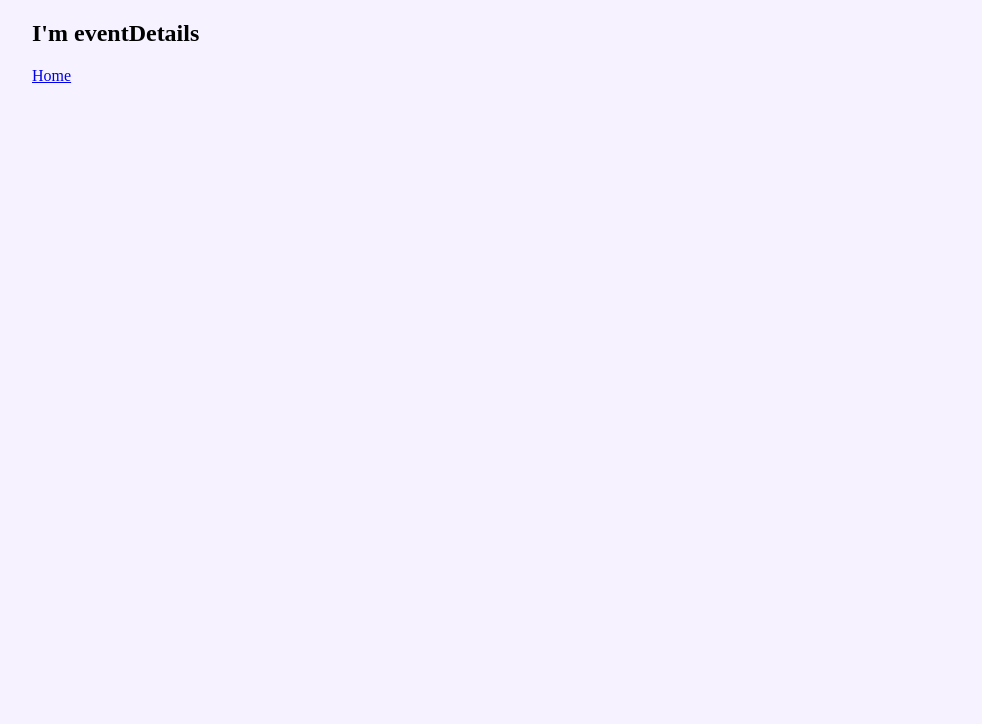
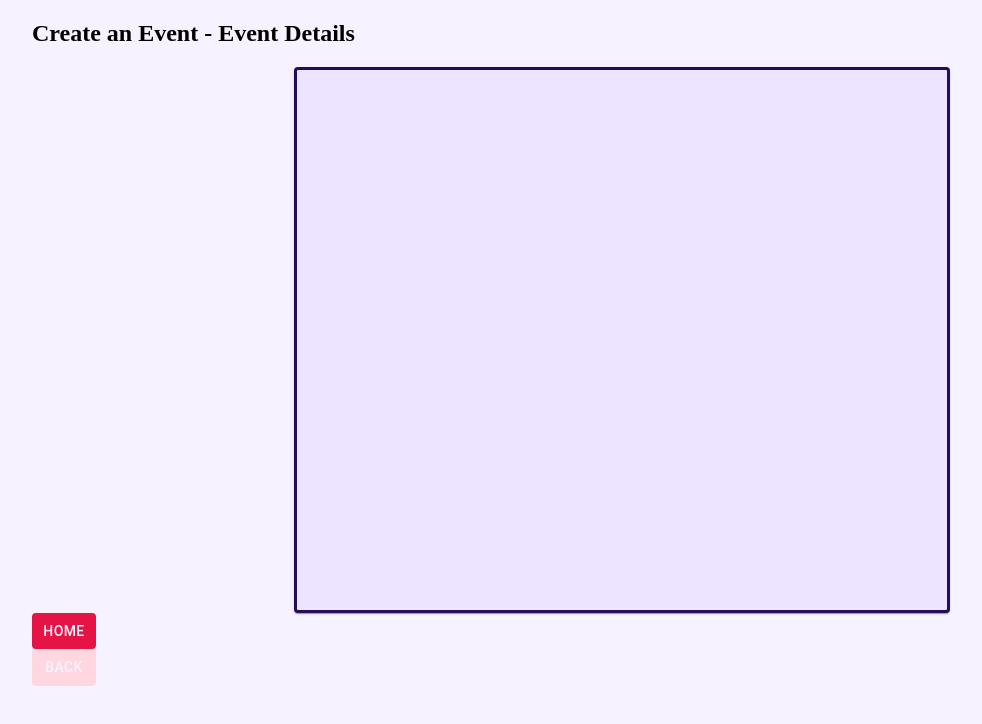
Before and after one commit to JazzPants/envited-technical-assessment, a React (Create React App) app: page /event in a window 1280 px wide. Shown: the top 724 px of the page, without its empty margins (18-1000 px from the left). Built offline with nearby package versions, Linux system fonts and the light colour scheme.

Commit message:
Commit 12 - Added text gradient span, fixed some buttons, added paper to event details

```diff
--- a/src/components/eventDetails/eventDetails.css
+++ b/src/components/eventDetails/eventDetails.css
@@ -0,0 +1,24 @@
+#home-button-hello {
+    background: #E61445;
+    color: #F6F2FF;
+}
+
+
+#back-button {
+    background: #FFD7E0;
+    color: #F6F2FF;
+}
+
+.event-details {
+    border-style: solid;
+    border-width: 3px;
+    border-color: #240D57;
+    width: 50%;
+    margin: auto;
+    display: flex;
+    align-items: center;
+    justify-content: space-between;
+    flex-direction: column;
+    height: 60vh;
+    padding: 30px;
+}
--- a/src/components/eventDetails/eventDetails.jsx
+++ b/src/components/eventDetails/eventDetails.jsx
@@ -1,13 +1,25 @@
 import React from "react";
 import "./eventDetails.css";
 import { Link } from "react-router-dom";
+import { Button, Paper } from "@mui/material";
 
 const EventDetails = () => {
   return (
     <>
-      <h2>I'm eventDetails</h2>
+      <h2>Create an Event - Event Details</h2>
+      <Paper
+        className="event-details"
+        style={{ backgroundColor: "#EDE5FF" }}
+      ></Paper>
       <nav>
-        <Link to="/">Home</Link>
+        <Link to="/">
+          <Button id="home-button-hello">Home</Button>
+        </Link>
+      </nav>
+      <nav>
+        <Link to="/create">
+          <Button id="back-button">Back</Button>
+        </Link>
       </nav>
     </>
   );
--- a/src/components/landing/landing.css
+++ b/src/components/landing/landing.css
@@ -38,5 +38,7 @@ display: flex;
 }
 
 #snapchat-text {
-    color: linear-gradient(90deg, #8456EC 10%, #E87BF8 90%);
+    background: -webkit-linear-gradient(0deg, #8456EC 10%, #E87BF8 90%);
+    -webkit-background-clip: text;
+    -webkit-text-fill-color: transparent;
 }
```
